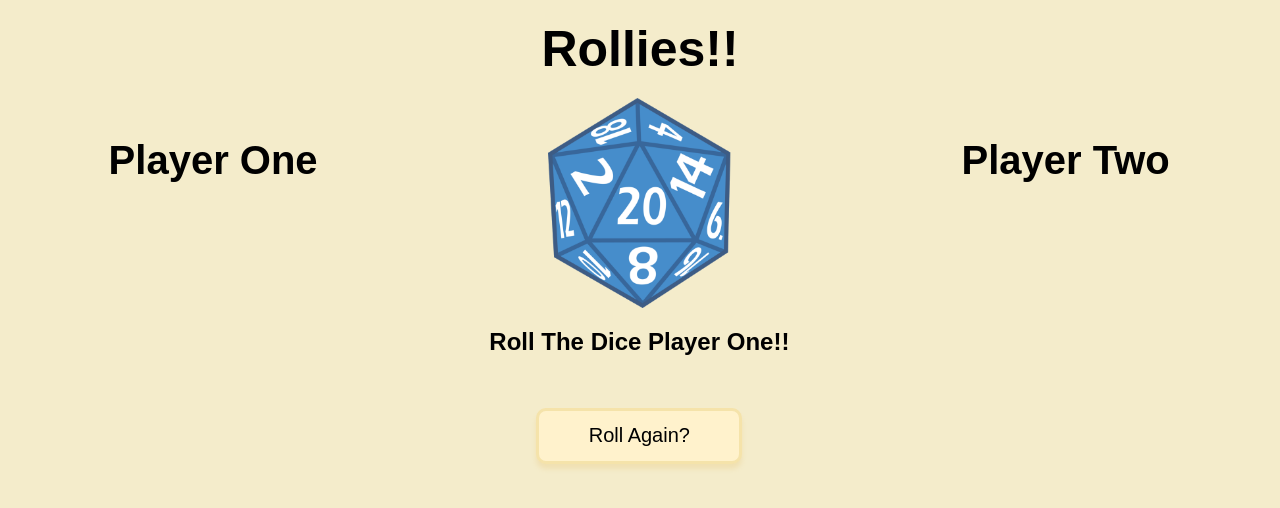
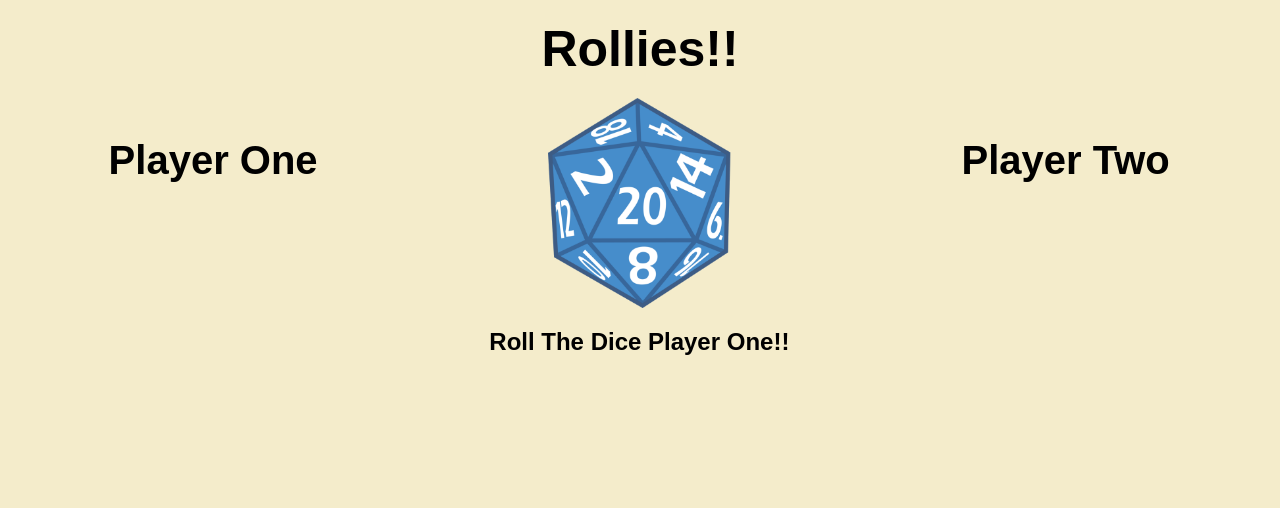
Before and after one commit to Jorgan612/Rollies, a React (Create React App) app: page / in a window 1280 px wide. Shown: the top 508 px of the page. Built offline with nearby package versions, Linux system fonts and the light colour scheme.

Commit message:
Add cursor pointer, remove logs and notes.

```diff
--- a/src/Components/App.js
+++ b/src/Components/App.js
@@ -16,7 +16,6 @@ const App = () => {
     if (isPlayerOneTurn) {
       setPlayerOneRoll(newRoll);
       setIsPlayerOneTurn(false);
-      determineWinner();
     }
     if (!isPlayerOneTurn) {
       setPlayerTwoRoll(newRoll);
@@ -26,12 +25,7 @@ const App = () => {
   };
 
   const determineWinner = () => {
-    // better BUT now the winningPlayer is off / inaccurate - requires third click to display winning player which throws EVERYTHING OFF
-    // setTimeout is not preventing additional clicks
-    // and if clicked during set timeout the new roll for the next player is cleared at the end of the setTimeout.
-    if (playerOneRoll === null || playerTwoRoll === null) {
-      return;
-    } else if (playerOneRoll > playerTwoRoll) {
+    if (playerOneRoll > playerTwoRoll) {
       setWinningPlayer('Player One Wins!');
       addPlayerWin();
     } else if (playerOneRoll < playerTwoRoll) {
@@ -52,11 +46,9 @@ const App = () => {
   }
 
   const resetNextTurn = () => {
-    // setTimeout(() => {
       setPlayerOneRoll(null);
       setPlayerTwoRoll(null);
       setWinningPlayer('');
-    // }, "2000");
   }
 
 return (
@@ -73,7 +65,7 @@ return (
         {playerOneRoll && <p className='current-roll'>Player One: {playerOneRoll}</p>}
         {playerTwoRoll && <p className='current-roll'>Player Two: {playerTwoRoll}</p>}
         {winningPlayer ? <h3>{winningPlayer}</h3> : <p></p>}
-        <div className='reset-button' onClick={resetNextTurn}>Roll Again?</div>
+        {winningPlayer && <div className='reset-button' onClick={resetNextTurn}>Roll Again?</div>}
       </section>
       <section className='player-two-section'>
         <h1 className='player-two-title title'>Player Two</h1>
--- a/src/css/App.css
+++ b/src/css/App.css
@@ -37,6 +37,7 @@
 
 .blue-dice-png-button {
   height: 30%;
+  cursor: pointer;
 }
 
 .blue-dice-png-button:hover {
```
